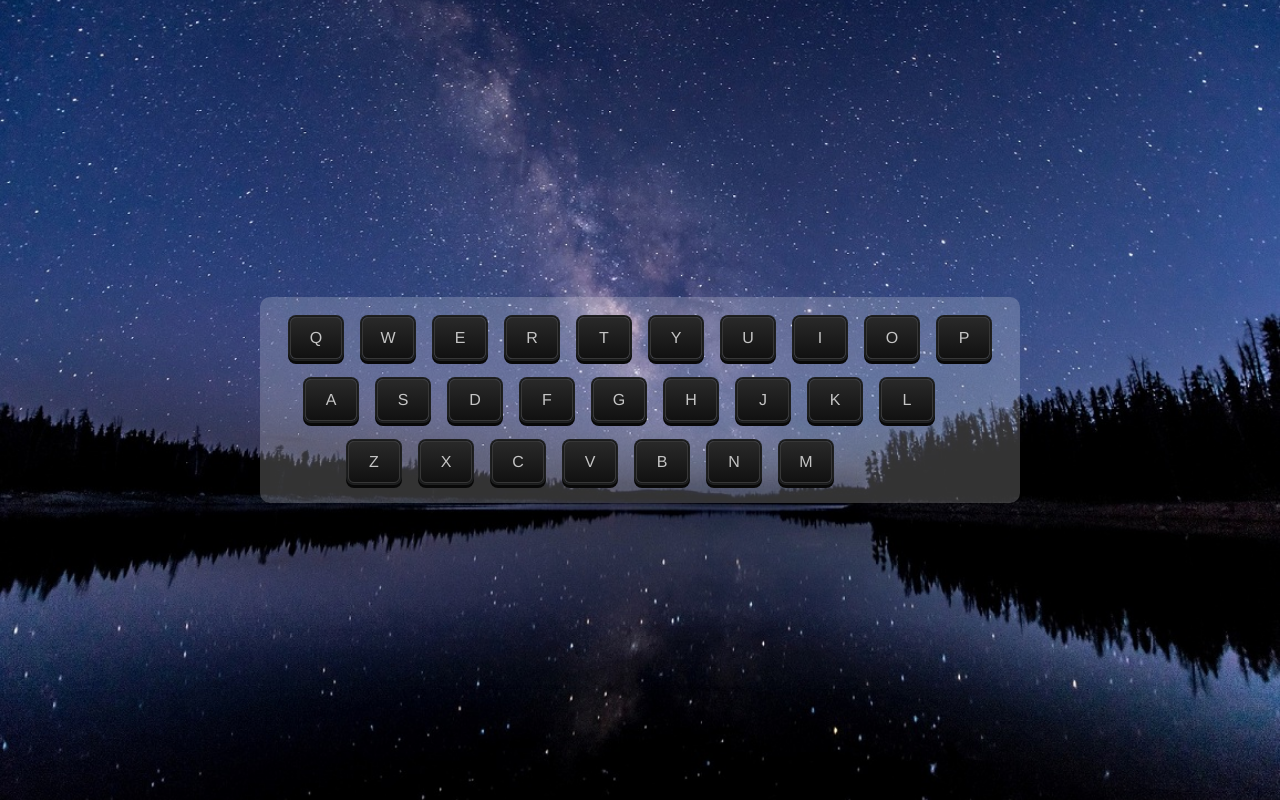
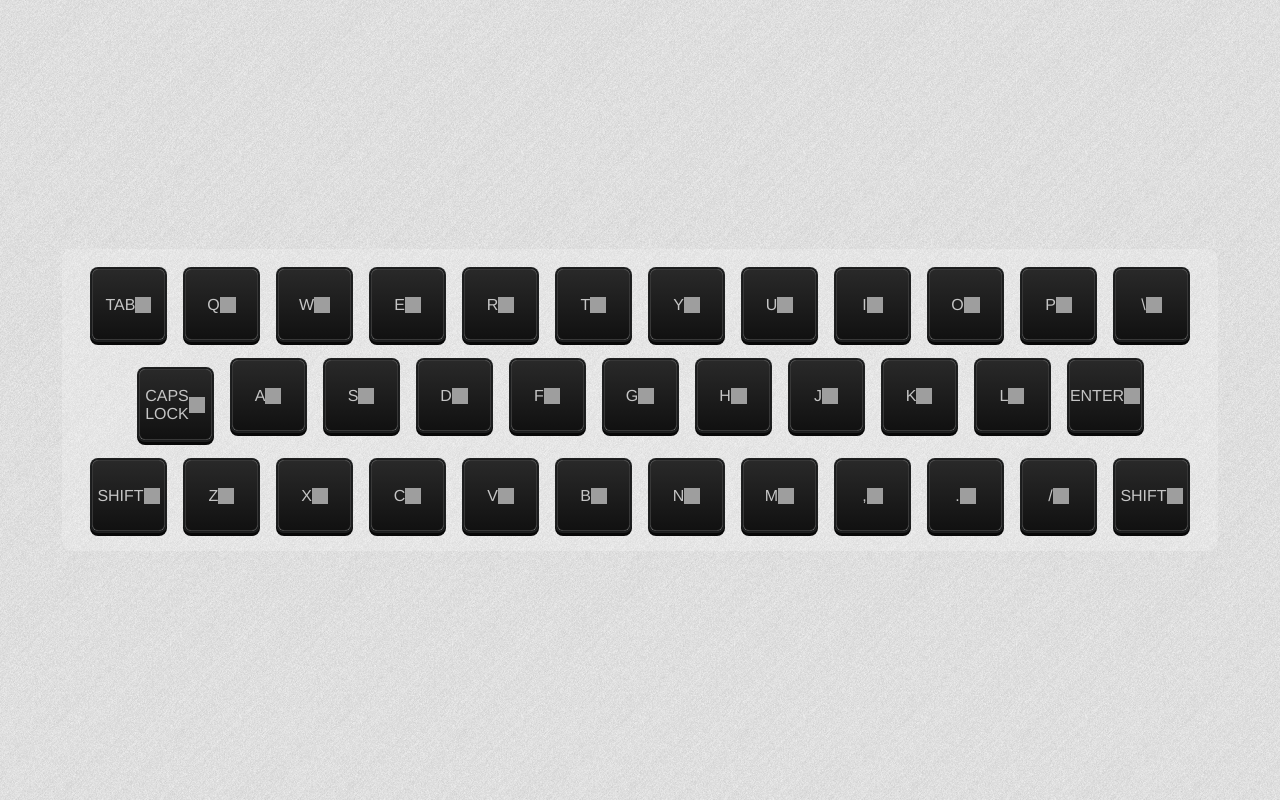
Before and after one commit to Jiansitewang/nav-demo, a plain HTML site: page index.html in a window 1280 px wide. Drawn offline with Linux system fonts and the light colour scheme; grey boxes are pictures that could not be loaded.

Commit message:
代码结构优化

```diff
--- a/index.html
+++ b/index.html
@@ -11,69 +11,10 @@
 <body>
 <header></header>
 <main>
-			<div class="wrapper" id="Insert">
+  <div class="wrapper" id="main">
   </div>
 </main>
 <footer></footer>
-	<script>
-			var keys = {
-          '0': {0:'q',1:'w',2:'e',3:'r',4:'t',5:'y',6:'u',7:'i',8:'o',9:'p',length:10},
-          '1': {0:'a',1:'s',2:'d',3:'f',4:'g',5:'h',6:'j',7:'k',8:'l',length:9},
-          '2': {0:'z',1:'x',2:'c',3:'v',4:'b',5:'n',6:'m',length:7},
-					'length': 3
-			};
-			var hash = {
-			    'q': 'qq.com',
-          'w': 'weibo.com',
-          'e': 'ele.me',
-          'r': 'renren.com',
-          't': 'tianya.com',
-          'y': 'youtube.com',
-          'u': 'uc.com',
-          'i': 'iqiyi.com',
-          'o': 'opera.com',
-          'p': undefined,
-          'a': 'acfun.tv',
-          's': 'sohu.com',
-          'z': 'zhihu.com',
-          'm': 'www.mcdonalds.com.cn',
-			};
-			var hashInlocalStorage = JSON.parse(localStorage.getItem('zzz' || 'null'))
-			if(hashInlocalStorage){
-			    hash = hashInlocalStorage
-			}
-
-			index = 0;
-      while(index< keys['length']){
-          divxxx = document.createElement('div');
-          divxxx.className = 'row'
-          Insert.appendChild(divxxx);
-		      row = keys[index]; //抽出第一个数组、第二个数组、第三个数组
-
-		      index2 = 0;//此循环在div中生成kbd并根据数据生成kbd中的内容
-		      while(index2< row['length']){
-            kbdxxx = document.createElement('kbd');
-		        kbdxxx.textContent = row[index2];
-            kbdxxx.className = 'keycss';
-            buttonxxx = document.createElement('button');
-            buttonxxx.textContent = '编辑';
-            buttonxxx.onclick = function (KeyPressMonitor) {
-		            keyClick = KeyPressMonitor['target']['id'];
-		            editedWebsite = prompt('请输入网址');
-		            hash[keyClick] = editedWebsite;
-		            localStorage.setItem('zzz',JSON.stringify(hash))
-            };
-            kbdxxx.appendChild(buttonxxx);
-		        divxxx.appendChild(kbdxxx);
-            index2 = index2+1
-		      }
-          index = index+1//此循环在wrapper的div中生成3个div
-			}
-			document.onkeypress = function (KeyPressMonitor) {
-					keyPressed = KeyPressMonitor['key'];
-					website = hash[keyPressed];
-					window.open('http://'+website,'_blank')
-      }
-	</script>
+<script src="main.js"></script>
 </body>
 </html>
--- a/main.js
+++ b/main.js
@@ -0,0 +1,130 @@
+//1、数据初始化
+let hashA = init()
+let keys = hashA['keys']
+let hash = hashA['hash']
+
+//2、生成键盘
+generateKeyboard(keys,hash)
+
+//3、监听用户动作
+listenToUser(hash)
+
+
+
+
+
+// 工具函数
+function init() {
+  let keys = {
+    '0': {0: 'tab', 1: 'q', 2: 'w', 3: 'e', 4: 'r', 5: 't', 6: 'y', 7: 'u', 8: 'i', 9: 'o', 10: 'p', 11: '\\', length: 12},
+    '1': {0: 'caps lock', 1: 'a', 2: 's', 3: 'd', 4: 'f', 5: 'g', 6: 'h', 7: 'j', 8: 'k', 9: 'l', 10: 'enter', length: 11},
+    '2': {0: 'shift', 1: 'z', 2: 'x', 3: 'c', 4: 'v', 5: 'b', 6: 'n', 7: 'm', 8: ',', 9: '.', 10: '/', 11: 'shift', length: 12},
+    'length': 3
+  };
+  let hash = {
+    'q': 'qq.com',
+    'w': 'weibo.com',
+    'e': 'ele.me',
+    'r': 'renren.com',
+    't': 'tianya.com',
+    'y': undefined,
+    'u': undefined,
+    'i': 'iqiyi.com',
+    'o': 'opera.com',
+    'p': undefined,
+    'a': 'acfun.tv',
+    's': 'sohu.com',
+    'z': 'zhihu.com',
+    'm': 'www.mcdonalds.com.cn',
+  };
+  // 取出localStorage 中 zzz 对应的hash
+  let hashInlocalStorage = getFromLocalStorage('zzz')
+  if (hashInlocalStorage) {
+    hash = hashInlocalStorage
+  }
+  return{
+    "keys":keys,
+    "hash":hash
+  }
+}
+
+
+function generateKeyboard(keys,hash) {
+  //遍历keys，生成标签
+  for (let index = 0; index< keys['length'];index = index+1){
+    let div = tag('div');
+    div.className = 'row'
+    main.appendChild(div);
+
+    let row = keys[index]; //抽出第一个数组、第二个数组、第三个数组
+    for(let index2 = 0;index2< row['length'];index2 = index2 + 1){
+      let spanTag = createSpan(row[index2])
+      let buttonTag = createButton(row[index2]);
+      let img = createImg(hash[row[index2]])
+      let kbdTag = tag('kbd');
+      kbdTag.className = 'keyCss';
+
+      kbdTag.appendChild(spanTag)
+      kbdTag.appendChild(img)
+      kbdTag.appendChild(buttonTag);
+
+      div.appendChild(kbdTag);
+    }
+  }
+}
+
+function listenToUser(hash) {
+  document.onkeypress = function (KeyPressMonitor) {
+    let keyPressed = KeyPressMonitor['key'];
+    let webSite = hash[keyPressed];
+    window.open('http://' + webSite, '_blank')
+  }
+}
+
+function getFromLocalStorage(name) {
+  return JSON.parse(localStorage.getItem(name || 'null'))
+}
+
+function tag(tagName) {
+  return document.createElement(tagName)
+}
+
+function createSpan(textContent) {
+  let spanTag = tag('span')
+  spanTag.textContent = textContent;
+  spanTag.className = "text"
+  return spanTag
+}
+
+function createButton(id) {
+  let buttonTag = tag('button')
+  buttonTag.textContent = '编辑';
+  buttonTag.id = id
+  buttonTag.onclick = function (KeyPressMonitor) {
+    //KeyPressMonitor['target']就是用户点击的元素
+    let button2 = KeyPressMonitor['target']
+    let img2 = button2.previousSibling
+    let keyClick = KeyPressMonitor['id'];
+    let editedWebsite = prompt('请输入网址');
+    hash[keyClick] = editedWebsite;
+    img2.src = 'http://' + editedWebsite + '/favicon.ico'
+    img2.onerror = function (xxx) {
+      xxx.target.src = '//i.loli.net/2018/09/09/5b9513bb345e0.png'
+    }
+    localStorage.setItem('zzz', JSON.stringify(hash))
+  };
+  return buttonTag
+}
+
+function createImg(domain) {
+  let img = tag('img')
+  if(domain){
+    img.src = 'http://' + domain + '/favicon.ico'
+  }else {
+    img.src = '//i.loli.net/2018/09/09/5b9513bb345e0.png'
+  }
+  img.onerror = function (xxx) {
+    xxx.target.src = '//i.loli.net/2018/09/09/5b9513bb345e0.png'
+  }
+  return img
+}
--- a/style.css
+++ b/style.css
@@ -1,6 +1,13 @@
-*{margin: 0px;padding: 0px;}
-a{text-decoration: none;}
-kbd{
+* {
+  margin: 0px;
+  padding: 0px;
+}
+
+a {
+  text-decoration: none;
+}
+
+kbd {
   border: 1px solid red;
   width: 4em;
   height: 4em;
@@ -8,57 +15,77 @@ kbd{
   text-transform: uppercase;
   position: relative;
 }
-kbd > button{
+
+kbd > button {
   position: absolute;
   right: 0;
-    bottom:0;
+  bottom: 0;
   display: none;
 }
-kbd:hover > button{
+
+kbd:hover > button {
   display: inline-block;
 }
-body{
-    background: gray url(./background.jpg) no-repeat center center;
-    background-size: cover;
+
+body {
+  background: gray url(./nav-bg.png);
+  /*background-size: cover;*/
 }
-main{
+
+main {
   text-align: center;
   display: flex;
-    justify-content:center;
+  justify-content: center;
   align-items: center;
-    height: 100vh;//viewportHeight
+  height: 100vh;
+/ / viewportHeight
 
 }
-#Insert{
+
+#Insert {
   display: inline-block;
 }
-#Insert > div:nth-child(2){
+
+#Insert > div:nth-child(2) {
   margin-left: -22px;
 }
-#Insert > div:nth-child(3){
-    margin-left: -80px;
+#Insert > div:nth-child(2) > div:nth-child(1) {
+
 }
-.wrapper{
-    background: rgba(255,255,255,0.2);
+#Insert > div:nth-child(3) {
+  /*margin-left: -80px;*/
+}
+
+.wrapper {
+  background: rgba(255, 255, 255, 0.2);
   border-radius: 10px;
 }
-.keycss{
-    width: 50px;
-    height: 40px;
-    background: linear-gradient(to bottom,#292929 0%,#111111 100%);
+
+.keyCss {
+  width: 47px;
+  height: 69px;
+  padding: 0 12px;
+  background: linear-gradient(to bottom, #292929 0%, #111111 100%);
   border: 1px solid #373737;
   color: #c5c5c5;
-    border-radius:6px;
-    box-shadow: 0 0 0 1px #1a1b1c,0 0 0 2px #1f2020,0 3px 0 2px #080808;
+  border-radius: 6px;
+  box-shadow: 0 0 0 1px #1a1b1c, 0 0 0 2px #1f2020, 0 3px 0 2px #080808;
   display: inline-flex;
-    align-items:center;
+  align-items: center;
   justify-content: center;
   font-size: 16px;
   font-family: Helvetica;
+
 }
-.row{
+
+.row {
   margin: 20px;
 }
-.row .keycss{
+
+.row .keyCss {
   margin: 0 10px;
 }
+.keyCss img{
+  width: 16px;
+  height: 16px;
+}
```
Also changed, not shown: background.jpg (deleted), nav-bg.png (added), 1 other file. Lines whose indentation alone changed are shown as unchanged.
